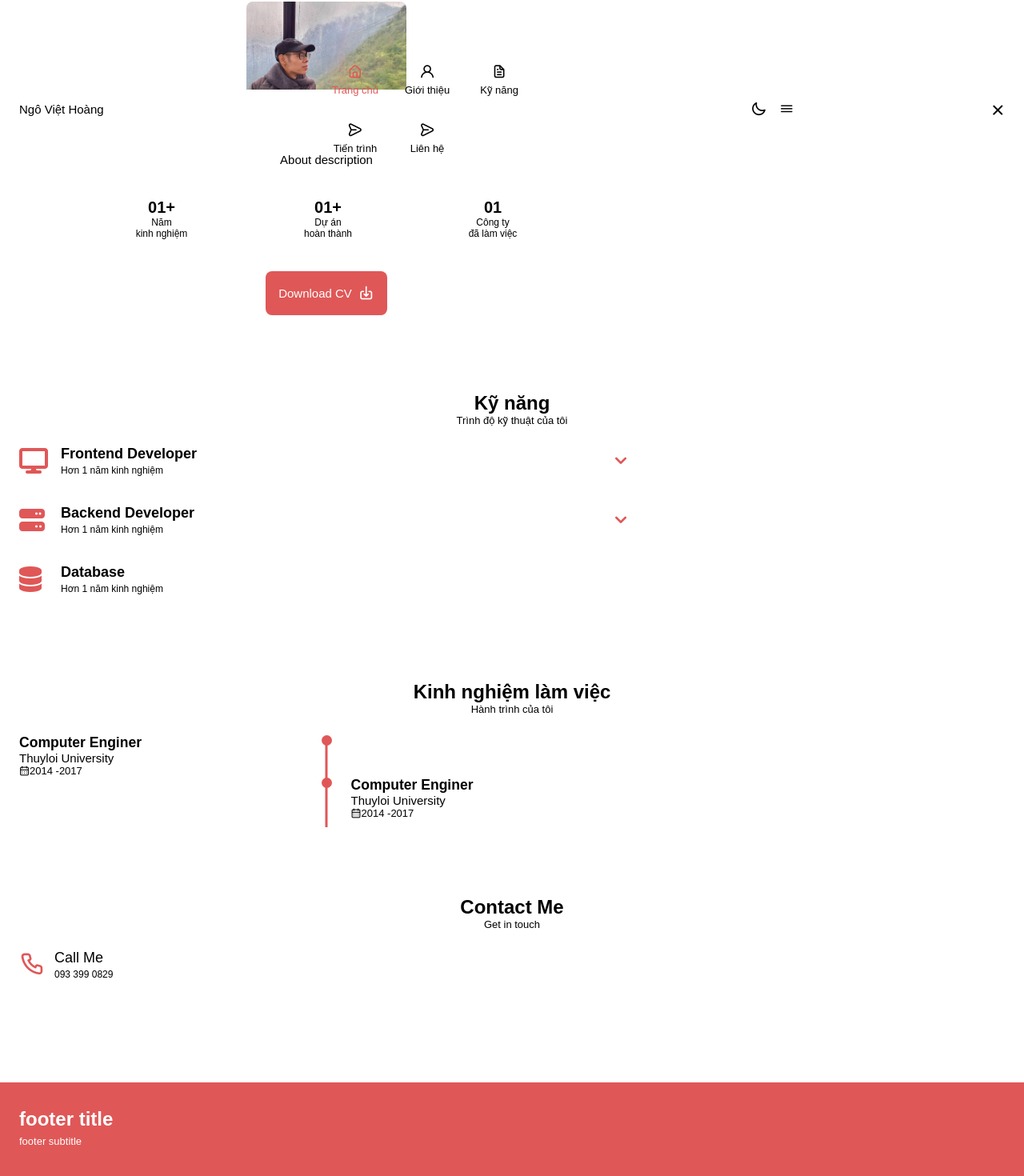
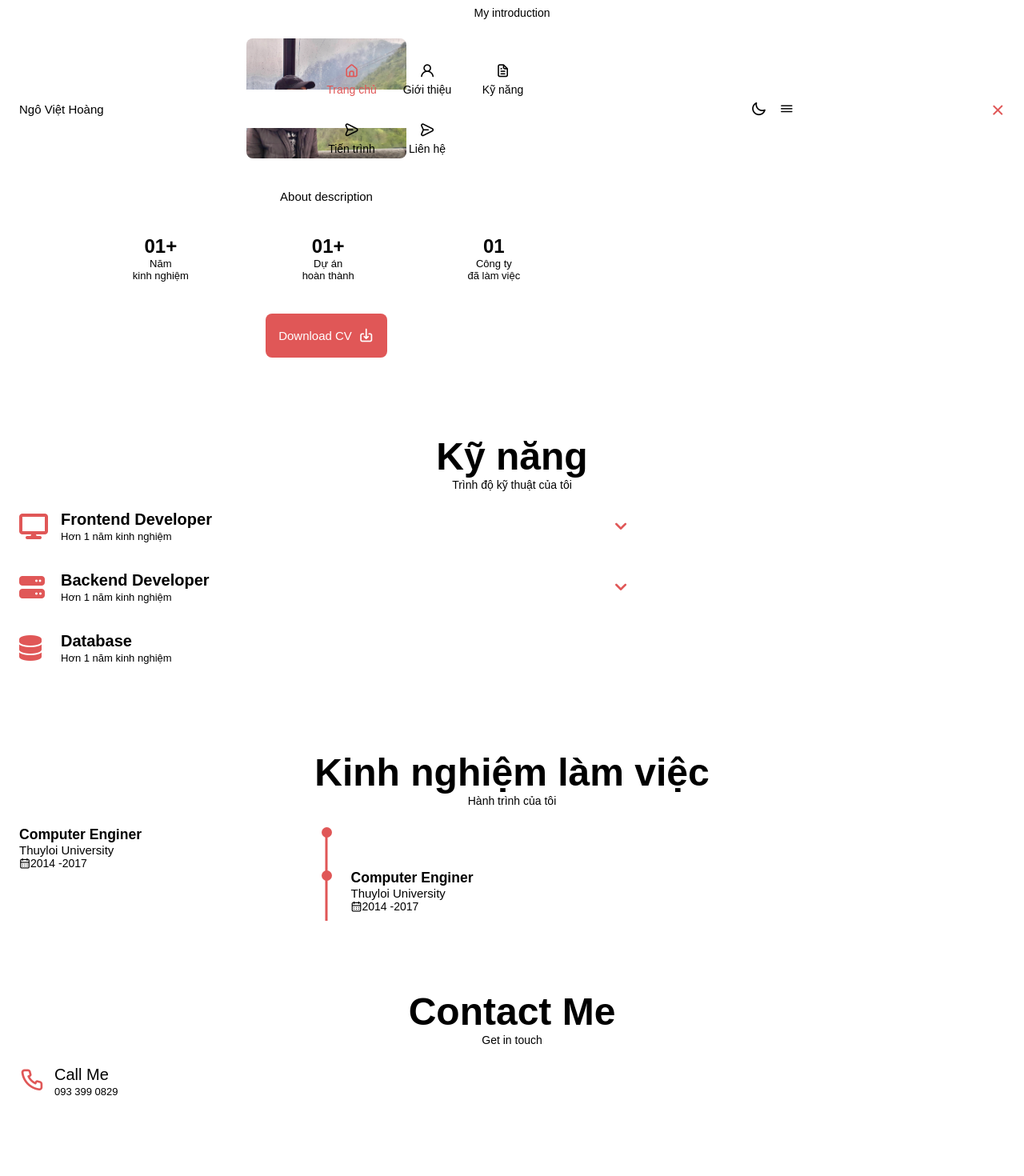
Before and after one commit to VietHoang319/MyPortfolio-ReactJS, a React (Create React App) app: page / in a window 1280 px wide. Shown: the part 640-2110 px from the top of the page at 80% size. Built offline with nearby package versions, Linux system fonts and the light colour scheme.

Commit message:
update css

```diff
--- a/src/assets/style/App.scss
+++ b/src/assets/style/App.scss
@@ -5,11 +5,11 @@ html {
 }
 
 body {
-  background-color: $bodyColor;
-  color: $textColor;
-  font-family: $bodyFont;
-  font-size: $normalFontSize;
-  margin: 0 0 $headerHeight 0;
+  background-color: var(--body-color);
+  color: var(--text-color);
+  font-family: var(--body-font);
+  font-size: var(--normal-font-size);
+  margin: 0 0 var(--header-height) 0;
 }
 
 h1,
@@ -17,8 +17,8 @@ h2,
 h3,
 h4,
 h5 {
-  color: $textColor;
-  font-weight: $fontWeighSemiBold;
+  color: var(--text-color);
+  font-weight: var(--font-semi-bold);
   margin: 0;
 }
 
@@ -39,13 +39,13 @@ img {
   padding: 2rem 0 4rem;
 
   &-title {
-    color: $textColor;
-    font-size: $h1FontSize;
+    color: var(--text-color);
+    font-size: var(--big-font-size);
   }
 
   &-subtitle {
     display: block;
-    font-size: $smallFontSize;
+    font-size: var(--small-font-size);
     margin-bottom: 1.5rem;
   }
 
@@ -68,11 +68,11 @@ img {
 
 /* Button */
 .button {
-  background-color: $firstColor;
+  background-color: var(--first-color);
   border-radius: 0.5rem;
   color: #fff;
   display: inline-block;
-  font-weight: $fontWeighMedium;
+  font-weight: var(--font-medium);
   padding: 1rem;
 
   &-icon {
@@ -82,7 +82,7 @@ img {
   }
 
   &:hover {
-    background-color: $firstColorAlt;
+    background-color: var(--first-color-alt);
   }
 }
 
@@ -94,7 +94,7 @@ img {
 .scroll-up {
   background-color: white;
   bottom: 4rem;
-  border: 2px solid $firstColor;
+  border: 2px solid var(--first-color);
   border-radius: 0.4rem;
   display: none;
   opacity: 0.8;
@@ -102,10 +102,10 @@ img {
   position: fixed;
   transition: 0.4s;
   right: 1rem;
-  z-index: $zTooltip;
+  z-index: var(--z-tooltip);
 
   &-icon {
-    color: $firstColor;
+    color: var(--first-color);
     font-size: 1.5rem;
   }
 
--- a/src/assets/style/Variable.scss
+++ b/src/assets/style/Variable.scss
@@ -1,34 +1,36 @@
-$headerHeight: 3rem;
+:root {
+  --header-height: 3rem;
 
-$bodyFont: "Poppins", sans-serif;
-$bigFontSize: 2rem;
-$h1FontSize: 1.5rem;
-$h2FontSize: 1.25rem;
-$h3FontSize: 1.125rem;
-$normalFontSize: 0.938rem;
-$smallFontSize: 0.813rem;
-$smallerFontSize: 0.75rem;
+  --body-font: "Poppins", sans-serif;
+  --big-font-size: 2rem;
+  --h1-font-size: 1.5rem;
+  --h2-font-size: 1.25rem;
+  --h3-font-size: 1.125rem;
+  --normal-font-size: 0.938rem;
+  --small-font-size: 0.813rem;
+  --smaller-font-size: 0.75rem;
 
-$fontWeighNormal: 400;
-$fontWeighMedium: 500;
-$fontWeighSemiBold: 600;
-$fontWeighBold: 700;
+  --font-normal: 400;
+  --font-medium: 500;
+  --font-semi-bold: 600;
+  --font-bold: 700;
 
-$zFixed: 100;
-$zModal: 1000;
-$zTooltip: 10;
+  --z-tooltip: 10;
+  --z-fixed: 100;
+  --z-modal: 1000;
 
-$bodyColor: #fff;
-$firstColor: hsl(0, 69%, 61%);
-$firstColorAlt: hsl(0, 57%, 53%);
-$firstColorLighter: hsl(0, 92%, 85%);
-$textColor: #000000;
+  --body-color: #fff;
+  --first-color: hsl(0, 69%, 61%);
+  --first-color-alt: hsl(0, 57%, 53%);
+  --first-color-lighter: hsl(0, 92%, 85%);
+  --text-color: #000000;
 
-@media screen and (min-width: 986px) {
-  $bigFontSize: 3rem;
-  $h1FontSize: 2.25rem;
-  $h2FontSize: 1.5rem;
-  $h3FontSize: 1.25rem;
-  $smallFontSize: 0.875rem;
-  $smallerFontSize: 0.813rem;
+  @media screen and (min-width: 986px) {
+    --big-font-size: 3rem;
+    --h1-font-size: 2.25rem;
+    --h2-font-size: 1.5rem;
+    --h3-font-size: 1.25rem;
+    --small-font-size: 0.875rem;
+    --smaller-font-size: 0.813rem;
+  }
 }
--- a/src/component/about/About.scss
+++ b/src/component/about/About.scss
@@ -20,14 +20,14 @@
       margin-bottom: 2.5rem;
 
       &-title {
-        color: $textColor;
-        font-size: $h2FontSize;
-        font-weight: $fontWeighSemiBold;
+        color: var(--text-color);
+        font-size: var(--h2-font-size);
+        font-weight: var(--font-semi-bold);
         text-align: center;
       }
 
       &-name {
-        font-size: $smallerFontSize;
+        font-size: var(--smaller-font-size);
         text-align: center;
       }
     }
--- a/src/component/contact/Contact.scss
+++ b/src/component/contact/Contact.scss
@@ -8,20 +8,20 @@
     margin-bottom: 2rem;
 
     .contact-icon {
-      color: $firstColor;
+      color: var(--first-color);
       font-size: 2rem;
       margin-right: 0.75rem;
     }
 
     .contact-title {
-      font-size: $h3FontSize;
-      font-weight: $fontWeighMedium;
+      font-size: var(--h3-font-size);
+      font-weight: var(--font-medium);
       margin: 0;
     }
 
     .contact-subtitle {
-      font-size: $smallerFontSize;
-      color: $textColor;
+      font-size: var(--smaller-font-size);
+      color: var(--text-color);
     }
   }
 }
--- a/src/component/home/Home.scss
+++ b/src/component/home/Home.scss
@@ -14,17 +14,17 @@
       row-gap: 1rem;
 
       &-icon {
-        color: $firstColor;
+        color: var(--first-color);
         font-size: 1.25rem;
 
         &:hover {
-          color: $firstColorAlt;
+          color: var(--first-color-alt);
         }
       }
     }
 
     .home-blob {
-      fill: $firstColor;
+      fill: var(--first-color);
       width: 200px;
 
       &-img {
@@ -36,13 +36,13 @@
       grid-column: 1/3;
 
       .home-title {
-        font-size: $bigFontSize;
+        font-size: var(--big-font-size);
       }
 
       .home-subtitle {
-        color: $textColor;
-        font-size: $h3FontSize;
-        font-weight: $fontWeighMedium;
+        color: var(--text-color);
+        font-size: var(--h3-font-size);
+        font-weight: var(--font-medium);
         margin-bottom: 0.75rem;
       }
 
@@ -56,7 +56,7 @@
     display: none;
 
     &-button {
-      color: $firstColor;
+      color: var(--first-color);
       transition: 0.3s;
 
       .home-scroll-mouse {
@@ -64,9 +64,9 @@
       }
 
       .home-scroll-name {
-        color: $textColor;
-        font-size: $smallFontSize;
-        font-weight: $fontWeighMedium;
+        color: var(--text-color);
+        font-size: var(--small-font-size);
+        font-weight: var(--font-medium);
         margin-right: 0.25rem;
       }
 
--- a/src/component/qualification/Qualification.scss
+++ b/src/component/qualification/Qualification.scss
@@ -8,12 +8,12 @@
       grid-template-columns: 1fr max-content 1fr;
 
       .qualification-calendar {
-        font-size: $smallFontSize;
-        color: $textColor;
+        font-size: var(--small-font-size);
+        color: var(--text-color);
       }
 
       .qualification-rounder {
-        background-color: $firstColor;
+        background-color: var(--first-color);
         border-radius: 50%;
         display: inline-block;
         height: 13px;
@@ -21,7 +21,7 @@
       }
 
       .qualification-line {
-        background-color: $firstColor;
+        background-color: var(--first-color);
         display: block;
         height: 100%;
         transform: translate(4.5px, -7px);
--- a/src/component/skill/Skill.scss
+++ b/src/component/skill/Skill.scss
@@ -24,17 +24,17 @@
 
       &-icon,
       .skill-arrow {
-        color: $firstColor;
+        color: var(--first-color);
         font-size: 2rem;
       }
 
       .skill-title {
-        font-size: $h3FontSize;
+        font-size: var(--h3-font-size);
       }
 
       .skill-subtitle {
-        color: $textColor;
-        font-size: $smallerFontSize;
+        color: var(--text-color);
+        font-size: var(--smaller-font-size);
       }
     }
 
@@ -48,23 +48,23 @@
         .skill-name {
           align-items: center;
           display: flex;
-          font-size: $normalFontSize;
-          font-weight: $fontWeighMedium;
+          font-size: var(--normal-font-size);
+          font-weight: var(--font-medium);
 
           .skill-icon {
             font-size: 1.125rem;
-            color: $firstColor;
+            color: var(--first-color);
             margin-right: 0.5rem;
           }
         }
       }
 
       .skill-bar {
-        background-color: $firstColorLighter;
+        background-color: var(--first-color-lighter);
 
         .skill-percentage {
           display: block;
-          background-color: $firstColor;
+          background-color: var(--first-color);
         }
       }
 
--- a/src/layout/footer/Footer.scss
+++ b/src/layout/footer/Footer.scss
@@ -4,20 +4,20 @@
   padding-top: 2rem;
 
   &-bg {
-    background-color: $firstColor;
+    background-color: var(--first-color);
     padding: 2rem 0 3rem;
 
     .footer-container {
       row-gap: 3.5rem;
 
       .footer-title {
-        font-size: $h1FontSize;
+        font-size: var(--big-font-size);
         margin-bottom: 0.25rem;
         margin-top: 0;
       }
 
       .footer-subtitle {
-        font-size: $smallFontSize;
+        font-size: var(--small-font-size);
       }
 
       .footer-links {
@@ -27,7 +27,7 @@
         row-gap: 1.5rem;
 
         .footer-link:hover {
-          color: $firstColorLighter;
+          color: var(--first-color-lighter);
         }
       }
 
@@ -36,7 +36,7 @@
         margin-right: 1.5rem;
 
         &:hover {
-          color: $firstColorLighter;
+          color: var(--first-color-lighter);
         }
       }
 
--- a/src/layout/header/Header.scss
+++ b/src/layout/header/Header.scss
@@ -1,30 +1,30 @@
 @import "../../assets/style/Variable.scss";
 
 .header {
-  background-color: $bodyColor;
+  background-color: var(--body-color);
   bottom: 0;
   left: 0;
   position: fixed;
   width: 100%;
-  z-index: $zFixed;
+  z-index: var(--z-fixed);
 
   .nav {
     align-items: center;
     display: flex;
     justify-content: space-between;
-    height: $headerHeight;
+    height: var(--header-height);
     max-width: 968px;
 
     &-logo,
     &-toggle {
-      color: $textColor;
-      font-weight: $fontWeighMedium;
+      color: var(--text-color);
+      font-weight: var(--font-medium);
     }
 
     &-logo:hover,
     &-toggle:hover,
     &-link:hover {
-      color: $firstColor;
+      color: var(--first-color);
     }
 
     &-btns {
@@ -32,13 +32,13 @@
       display: flex;
 
       .change-theme {
-        color: $textColor;
+        color: var(--text-color);
         cursor: pointer;
         font-size: 1.25rem;
         margin-right: 1rem;
 
         &:hover {
-          color: $firstColor;
+          color: var(--first-color);
         }
       }
 
@@ -55,11 +55,11 @@
 
       .nav-link {
         align-items: center;
-        color: $textColor;
+        color: var(--text-color);
         display: flex;
         flex-direction: column;
-        font-size: $smallFontSize;
-        font-weight: $fontWeighMedium;
+        font-size: var(--small-font-size);
+        font-weight: var(--font-medium);
 
         .nav-icon {
           margin-bottom: 0.25rem;
@@ -68,7 +68,7 @@
       }
 
       .active-link {
-        color: $firstColor;
+        color: var(--first-color);
       }
     }
 
@@ -91,7 +91,7 @@
 
     @media screen and (max-width: 767px) {
       &-menu {
-        background-color: $bodyColor;
+        background-color: var(--body-color);
         bottom: -100%;
         border-radius: 2rem 2rem 0 0;
         box-shadow: 0 -1px 4px rgba(0, 0, 0, 0.15);
```
